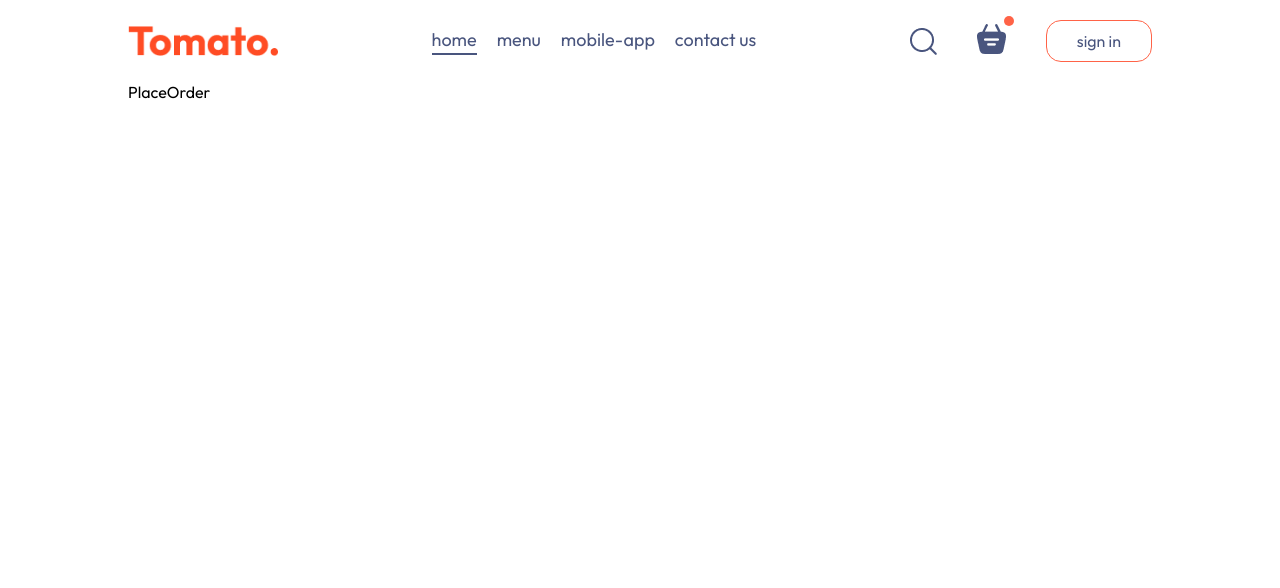
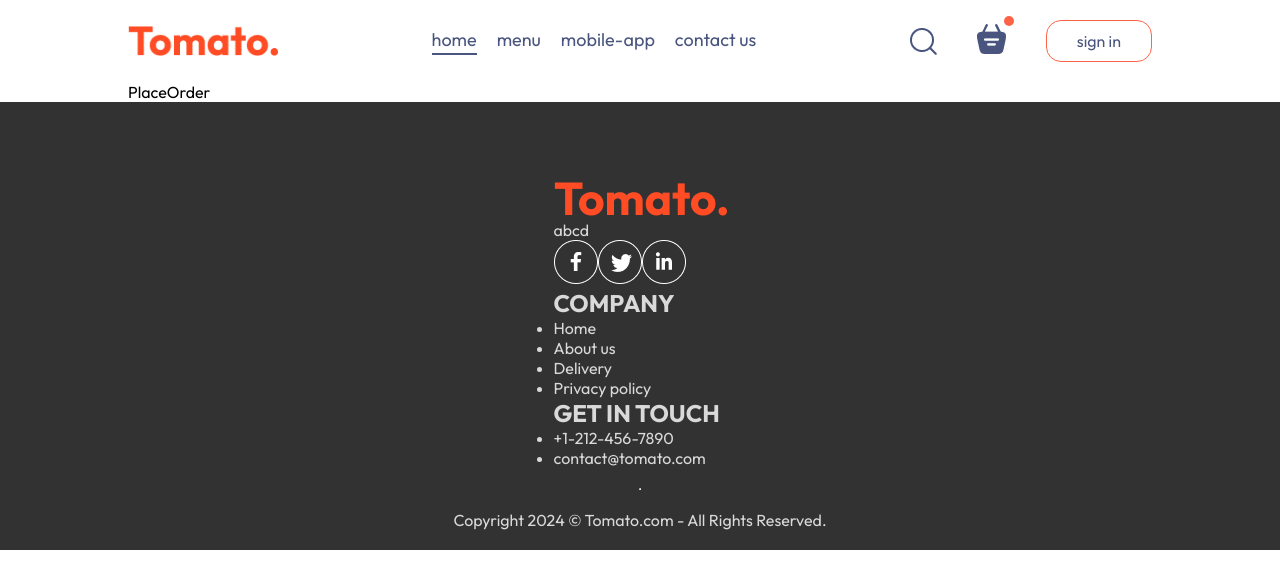
Before and after one commit to noahnoahnoahtran/Web_Dev, a React (Vite) app in the folder Website/11_food_delivery/: page /order in a window 1280 px wide. Shown: the top 588 px of the page. Built offline with nearby package versions, Linux system fonts and the light colour scheme.

Commit message:
feat(footer): setup html structure

```diff
--- a/Website/11_food_delivery/src/App.jsx
+++ b/Website/11_food_delivery/src/App.jsx
@@ -4,9 +4,11 @@ import { Route, Routes } from "react-router-dom";
 import Home from "./pages/Home/Home";
 import Cart from "./pages/Cart/Cart";
 import PlaceOrder from "./pages/PlaceOrder/PlaceOrder";
+import Footer from "./components/Footer/Footer";
 
 const App = () => {
   return (
+    <>
       <div className="app">
         <Navbar />
         <Routes>
@@ -15,6 +17,8 @@ const App = () => {
           <Route path="/order" element={<PlaceOrder />} />
         </Routes>
       </div>
+      <Footer />
+    </>
   );
 };
 
--- /dev/null
+++ b/Website/11_food_delivery/src/components/Footer/Footer.css
@@ -0,0 +1,10 @@
+.footer {
+  color: #d9d9d9;
+  background-color: #323232;
+  display: flex;
+  flex-direction: column;
+  align-items: center;
+  gap: 20px;
+  padding: 20px 8vw;
+  padding-top: 80px;
+}
--- /dev/null
+++ b/Website/11_food_delivery/src/components/Footer/Footer.jsx
@@ -0,0 +1,43 @@
+import React from "react";
+import "./Footer.css";
+import { assets } from "../../assets/assets";
+
+const Footer = () => {
+  return (
+    <div className="footer" id="footer">
+      <div className="footer-content">
+        <div className="footer-content-left">
+          <img src={assets.logo} alt="logo" />
+          <p>abcd</p>
+          <div className="footer-social-icons">
+            <img src={assets.facebook_icon} alt="facebook icon" />
+            <img src={assets.twitter_icon} alt="twitter icon" />
+            <img src={assets.linkedin_icon} alt="linkedin icon" />
+          </div>
+        </div>
+        <div className="footer-content-center">
+          <h2>COMPANY</h2>
+          <ul>
+            <li>Home</li>
+            <li>About us</li>
+            <li>Delivery</li>
+            <li>Privacy policy</li>
+          </ul>
+        </div>
+        <div className="footer-content-right">
+          <h2>GET IN TOUCH</h2>
+          <ul>
+            <li>+1-212-456-7890</li>
+            <li>contact@tomato.com</li>
+          </ul>
+        </div>
+      </div>
+      <hr />
+      <p className="footer-copyright">
+        Copyright 2024 © Tomato.com - All Rights Reserved.
+      </p>
+    </div>
+  );
+};
+
+export default Footer;
```
Lines whose indentation alone changed are shown as unchanged.
